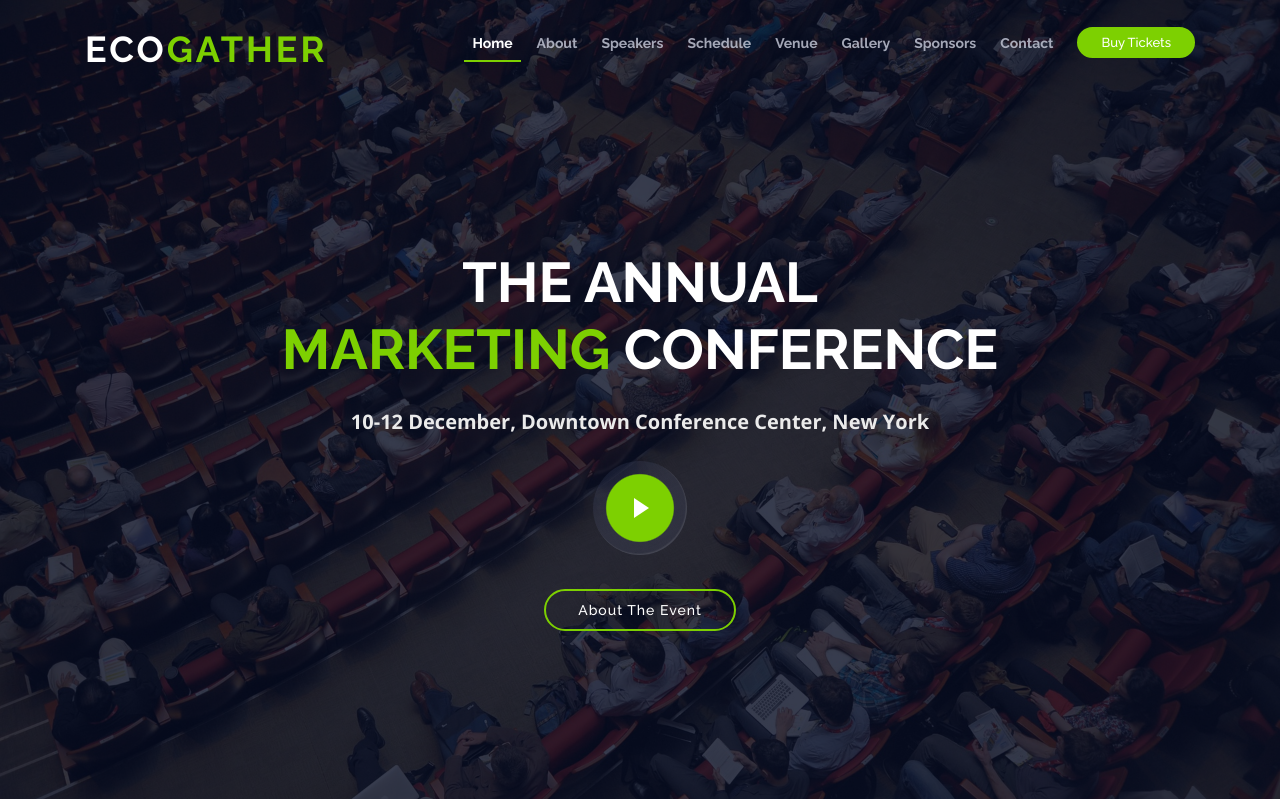
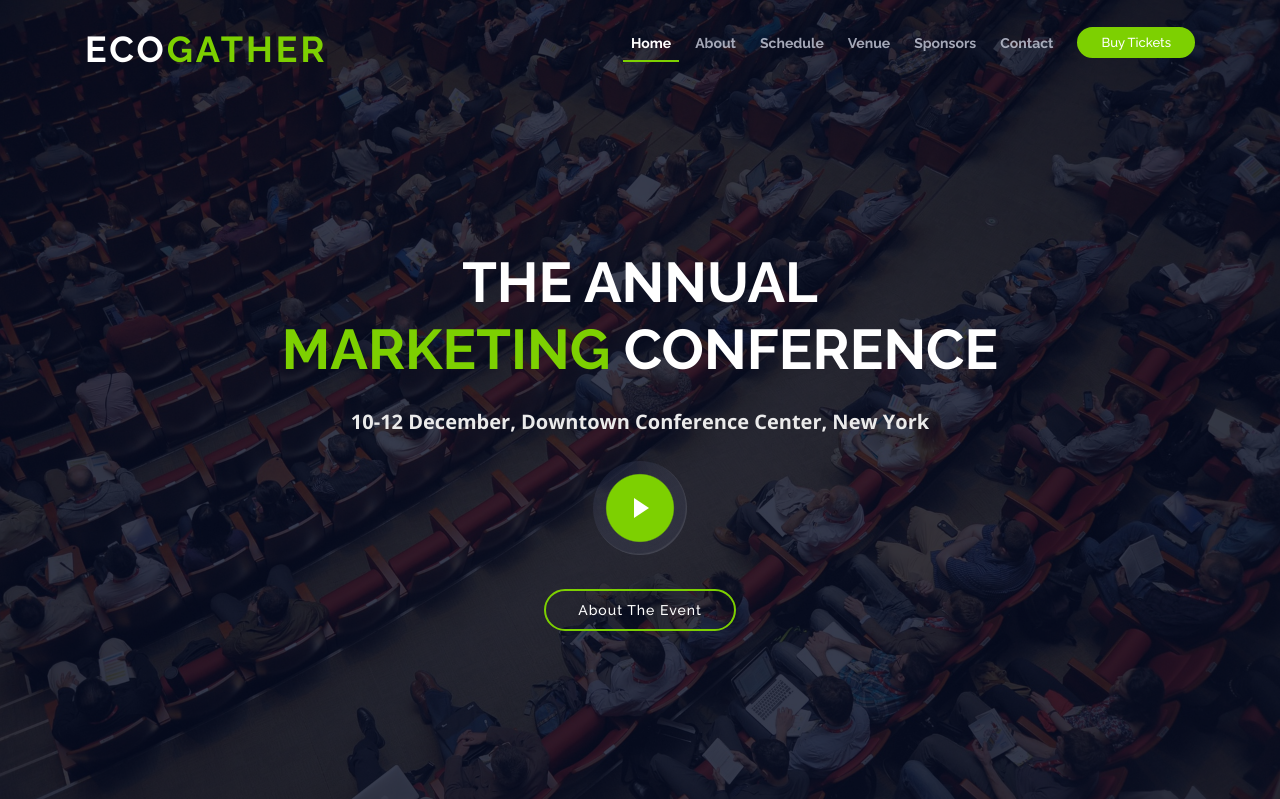
Before and after one commit to Popthemy/EcoGather, a Django app: template frontend_demo/templates/frontend_demo/events.html in a window 1280 px wide. Shown: the top 799 px of the page. Run offline with Django 4.2, Linux system fonts and the light colour scheme; the template is opened without the code that fills it, so the values that code supplies are empty; parts of the project's set-up code (start-up, migrations or seed data) failed here and were passed over; some libraries are stand-ins or nearby versions.

Commit message:
template(nav bar): remove uwanted link

```diff
--- a/templates/nav-bar.html
+++ b/templates/nav-bar.html
@@ -16,10 +16,8 @@
         <ul class="nav-menu">
           <li class="menu-active"><a href="#intro">Home</a></li>
           <li><a href="#about">About</a></li>
-          <li><a href="#speakers">Speakers</a></li>
           <li><a href="#schedule">Schedule</a></li>
           <li><a href="#venue">Venue</a></li>
-          <li><a href="#gallery">Gallery</a></li>
           <li><a href="#sponsors">Sponsors</a></li>
           <li><a href="#contact">Contact</a></li>
           <li class="buy-tickets"><a href="#buy-tickets">Buy Tickets</a></li>
```
